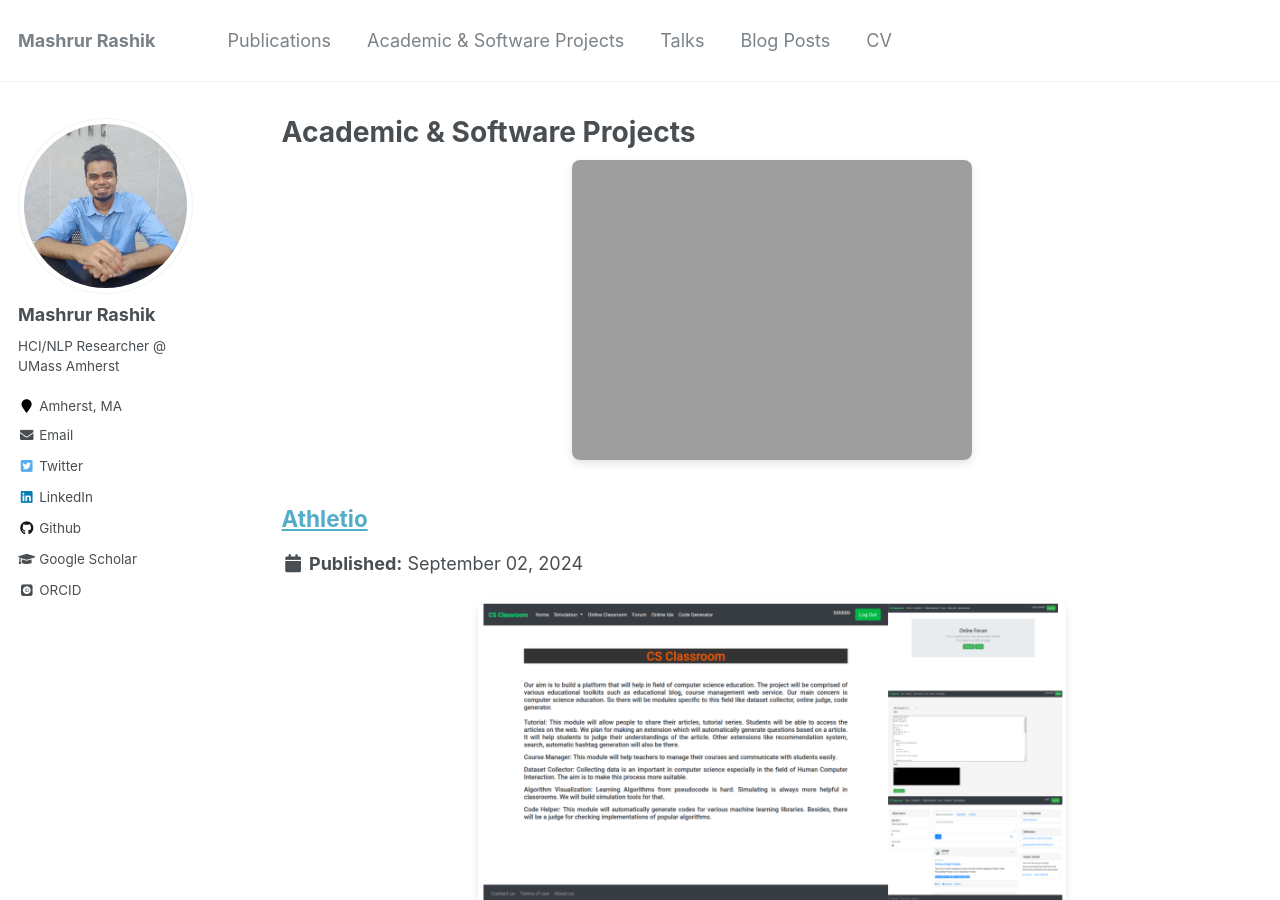
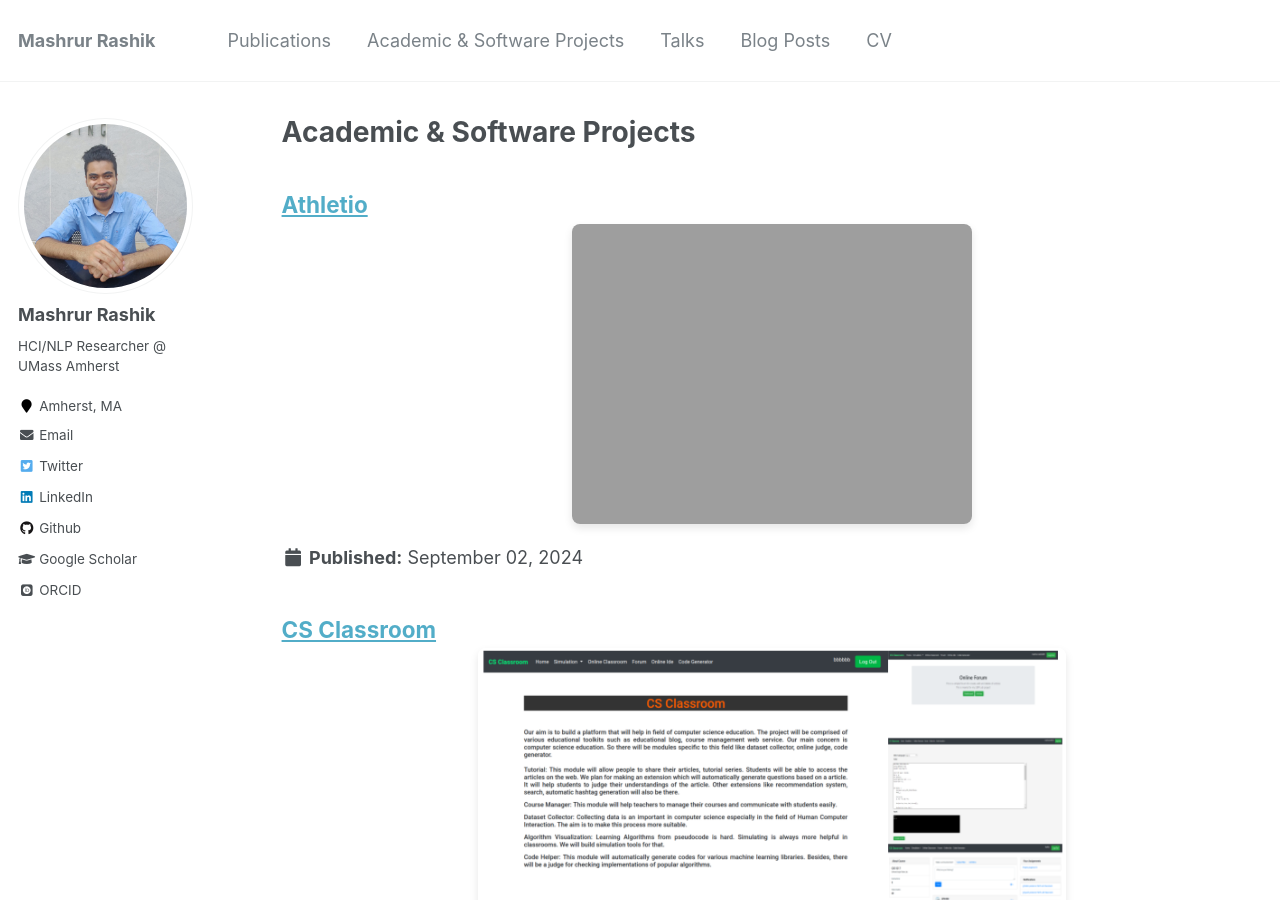
Before and after one commit to mashrur29/mashrur29.github.io, a Jekyll site: the page built from _pages/portfolio.html, in a window 1280 px wide and 900 px high. Built offline with Jekyll 4.4.1, drawn with Linux system fonts in a browser that asks for light colours; some web fonts are replaced.

Commit message:
updated portfolio

```diff
--- a/_includes/archive-single.html
+++ b/_includes/archive-single.html
@@ -26,11 +26,7 @@
       </div>
     {% endif %}
 
-    {% if post.image %}
-      <div align="left" class="custom-image-div">
-        <img src="{{ post.image | prepend: "/images/" | prepend: base_path }}" alt="{{ post.title }}">
-      </div>
-    {% endif %}
+
 
 
     <h2 class="archive__item-title" itemprop="headline">
@@ -40,6 +36,12 @@
         <a href="{{ base_path }}{{ post.url }}" rel="permalink">{{ title }}</a>
       {% endif %}
     </h2>
+
+    {% if post.image %}
+      <div align="left" class="custom-image-div">
+        <img src="{{ post.image | prepend: "/images/" | prepend: base_path }}" alt="{{ post.title }}">
+      </div>
+    {% endif %}
 
     {% if post.read_time %}
       <p class="page__meta"><i class="fa fa-clock-o" aria-hidden="true"></i> {% include read-time.html %}</p>
```
